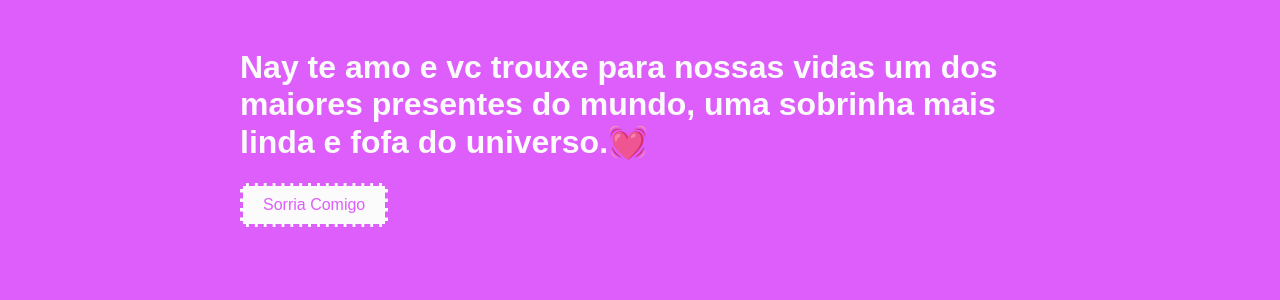
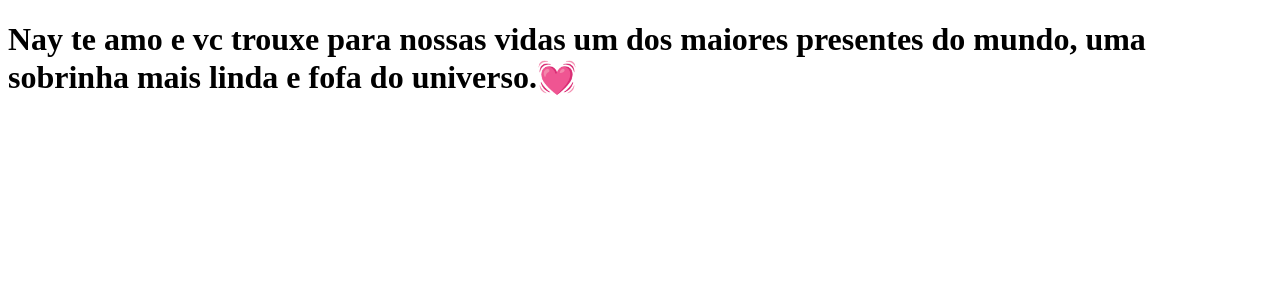
Before and after one commit to Ricardoleaom/clone-tabnews, a Next.js app: page / in a window 1280 px wide. Shown: the top 300 px of the page. Built offline with nearby package versions, Linux system fonts and the light colour scheme.

Commit message:
Removendo arquivos e pastas desnecessarias

```diff
--- a/pages/_app.js
+++ /dev/null
@@ -1,6 +0,0 @@
-import '../pages/style.css';
-import '../public/img/sorriso.jpg';
-
-export default function MyApp({ Component, pageProps }) {
-  return <Component {...pageProps} />;
-}
--- a/pages/index.js
+++ b/pages/index.js
@@ -1,12 +1,8 @@
 function Home(){
     return (
-        <div className='container'>
-            <h1>Nay te amo e vc trouxe para nossas vidas um dos maiores presentes do mundo, uma sobrinha mais linda e fofa do universo.💓 </h1>
-            <button onClick={() => window.open('/img/sorriso.jpg', '_blank')}>
-                Sorria Comigo
-                </button>
-        </div>
-        );
+
+    <h1>Nay te amo e vc trouxe para nossas vidas um dos maiores presentes do mundo, uma sobrinha mais linda e fofa do universo.💓 </h1>
+    );
     }
 
 export default Home;
--- a/pages/style.css
+++ /dev/null
@@ -1,21 +0,0 @@
-body  {
-    background-color: #de5efb;
-    font-family: Arial, sans-serif;
-    color: #fbfbfb;
-}
-
-.container {
-    max-width: 800px;
-    margin: 0 auto;
-    padding: 20px;
-}
-
-button {
-    background-color: #fbfbfb;
-    color: #de5efb;
-    border: none;
-    padding: 10px 20px;
-    font-size: 16px;
-    cursor: pointer;
-    border-style: dashed;
-}
```
Also changed, not shown: public/img/sorriso.jpg (deleted).
